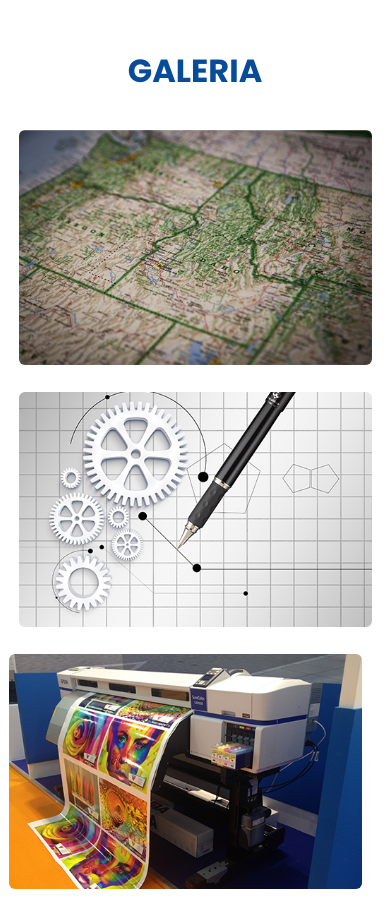
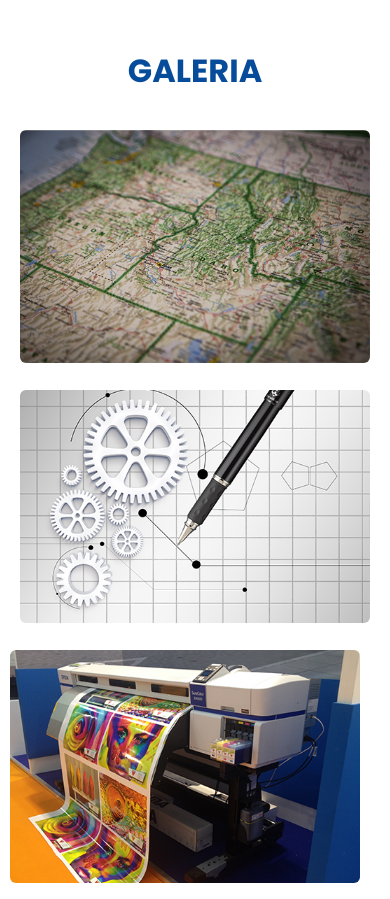
Before and after one commit to PdrFigue/teste3, a plain HTML site: page index.html in a window 390 px wide. Shown: the part 3120-4019 px from the top of the page. Drawn offline with Linux system fonts and the light colour scheme.

Commit message:
Add files via upload

```diff
--- a/style-galeria.css
+++ b/style-galeria.css
@@ -23,7 +23,7 @@
 }
 
 .galeria .imagens{
-    border-radius: 6px; max-width: 353px;
+    border-radius: 6px; max-width: 350px;
 }
 
 
@@ -32,7 +32,7 @@
         display: flex;
         justify-content: center;
         max-width: 100%;
-        min-width: 50%;
+        min-width: 70%;
         /* gap: 30px; */
     }
 }
```
